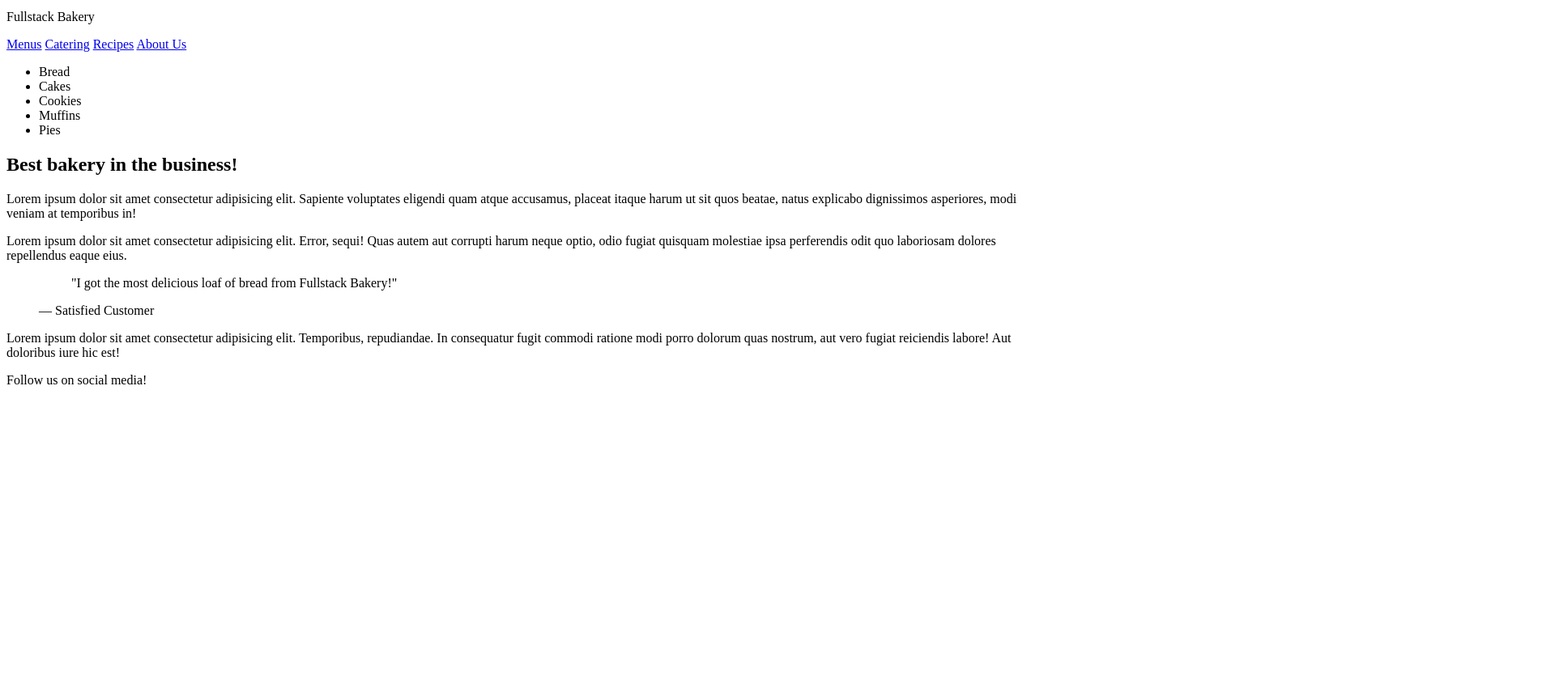
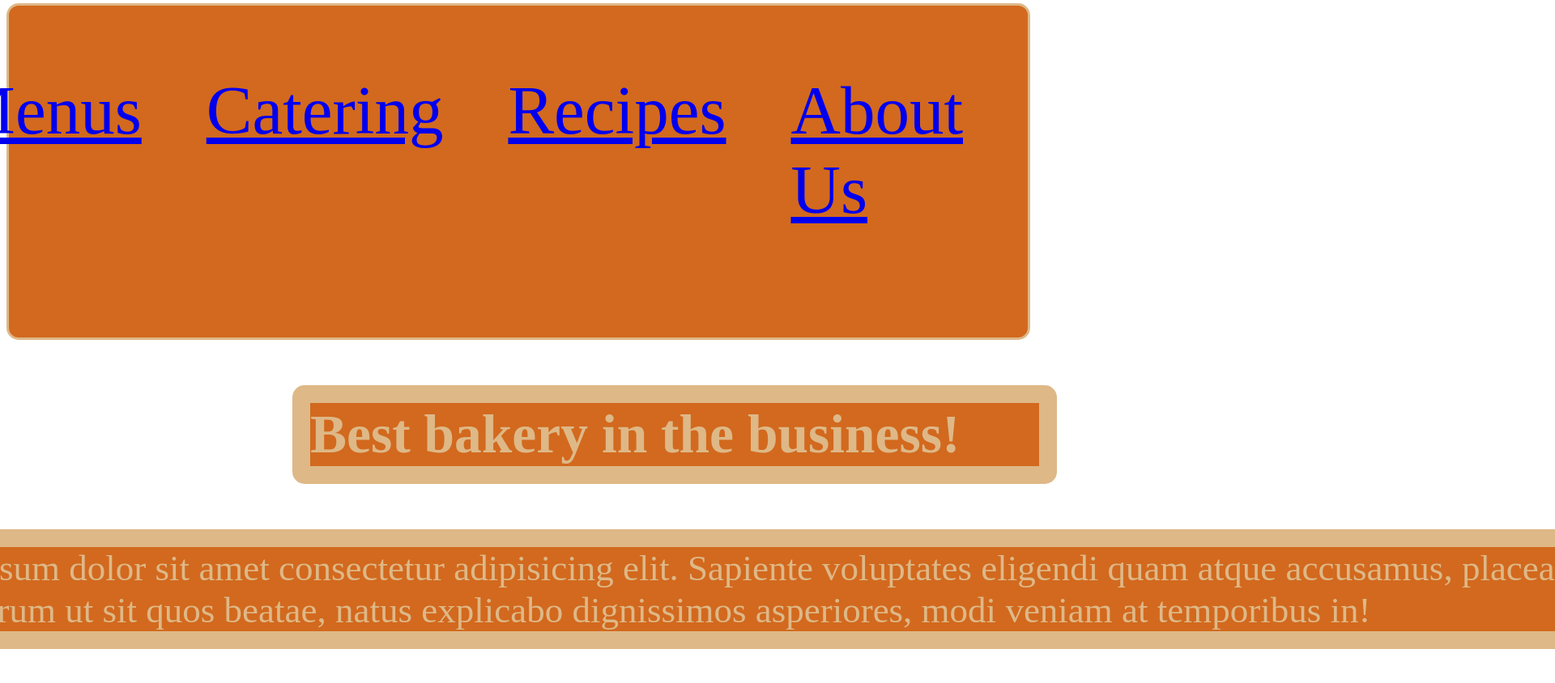
Before and after one commit to Jungemach1995/unit1.FullstackBakery, a plain HTML site: page index.html in a window 1280 px wide. Shown: the part 4-848 px from the top of the page at 81% size, 1920 px wide, since content can reach past the window. Before the commit the page ends 800 px from the top, so only its background shows below. Drawn offline with Linux system fonts and the light colour scheme.

Commit message:
add feature -A

```diff
--- /dev/null
+++ b/index.css
@@ -0,0 +1,105 @@
+body{display: flex;
+flex-direction: column;
+align-content: center;
+justify-content: center;}
+
+.topbox{display: flex;
+font-size: 85px;
+border: solid 20px burlywood;
+gap:  800px;
+align-content: flex-start;
+justify-content: flex-end;
+border: solid burlywood;
+background-color: chocolate;
+border-radius: 15px;
+color: burlywood;
+
+}
+
+.links{ display: flex;
+
+
+
+margin: 40px;
+
+}
+.whole{display: flex;
+    align-content: center;
+    justify-content: center;
+    margin-bottom: 300px;
+    height: 1000px;
+
+}
+
+.content1{
+    width: 2200px;
+    float: right;
+    flex-direction: column;
+    margin-left: 50px;
+    font-size: 45px;
+    height: 1000px;
+}
+
+.aside{
+    width: 700px;
+    font-size: 25px;
+    gap: 35px;
+    align-content: space-between;
+    column-gap: 25px;
+    justify-content: space-between;
+}
+
+
+
+.aside1{display: flex;
+    border: solid burlywood 22px;
+    border-radius: 15px;
+    background-color: chocolate;
+    color: burlywood;
+    gap: 35PX;
+    font-size: 100px;
+    column-gap: 35px;
+    justify-content: space-between;
+    margin:40px;
+    align-content: center;
+    justify-content: center ;
+    alignc
+}
+
+.footer{display: flex;
+    background-color: black;
+border: solid black;
+height: 200px;
+color: azure;
+font-size: 45px;
+align-content: center;
+justify-content: space-around;}
+
+
+.links2{border: solid burlywood;
+    border-radius: 15px;
+    background-color: chocolate;
+    color:brown
+}
+h1{display: flex;
+    margin-left: 550px;
+    border: solid burlywood 22px;
+border-radius: 15px;
+background-color: chocolate;
+color: burlywood;
+width: 900px;
+;}
+
+p{border: solid burlywood 22px;
+border-radius: 15px;
+background-color: chocolate;
+color:burlywood}
+
+.customerreview{display: flex;
+    background-color: gray;
+height: 100px;
+justify-content: center;
+align-content: center;
+padding: 25px;
+
+}
--- a/index.html
+++ b/index.html
@@ -1,30 +1,53 @@
 <!DOCTYPE html>
 <html lang="en">
   <head>
+    <meta charset="utf-8">
+    <meta name="viewport" content="width=device-width, initial-scale=1.0">
+    <link rel="stylesheet" href="index.css" />
     <title>Fullstack Bakery</title>
   </head>
   <body>
-    <header>
-      <p class="brand">Fullstack Bakery</p>
+
+  <div class="topbox">
+    <style> </style>
+      <p class="banner"> Fullstack Bakery </p>
+
       <nav>
-        <a href="#">Menus</a>
-        <a href="#">Catering</a>
-        <a href="#">Recipes</a>
-        <a href="#">About Us</a>
+        <div class="links">
+        <a class="links" href="#">Menus</a>
+        <a class="links" href="#">Catering</a>
+        <a class="links" href="#">Recipes</a>
+        <a class="links" href="#">About Us</a>
+
       </nav>
+      </div>
+
+
+
+
     </header>
-    <main>
-      <aside>
+    <div class="whole">
+
+    <div class="aside">
         <ul>
-          <li>Bread</li>
-          <li>Cakes</li>
-          <li>Cookies</li>
-          <li>Muffins</li>
-          <li>Pies</li>
+          <li class="aside1">Bread</li>
+          <li class="aside1">Cakes</li>
+          <li class="aside1">Cookies</li>
+          <li class="aside1">Muffins</li>
+          <li class="aside1">Pies</li>
         </ul>
+        </div>
+
+
+
+      </main>
+
       </aside>
       <article>
+        <div class="content1">
+          <div classh1>
         <h1>Best bakery in the business!</h1>
+        </div>
         <p>
           Lorem ipsum dolor sit amet consectetur adipisicing elit. Sapiente
           voluptates eligendi quam atque accusamus, placeat itaque harum ut sit
@@ -38,10 +61,12 @@
           eaque eius.
         </p>
         <figure class="testimonial">
-          <blockquote>
+          <blockquote CLASS="customerreview">
             "I got the most delicious loaf of bread from Fullstack Bakery!"
+
+             -Satisfied Customer
           </blockquote>
-          <figcaption>— Satisfied Customer</figcaption>
+
         </figure>
         <p>
           Lorem ipsum dolor sit amet consectetur adipisicing elit. Temporibus,
@@ -50,7 +75,15 @@
           hic est!
         </p>
       </article>
-    </main>
-    <footer>Follow us on social media!</footer>
+
+      </div>
+
+
+
+
+    <footer class="footer">Follow us on social media!</footer>
+    </body>
+    </html>
   </body>
+
 </html>
```
